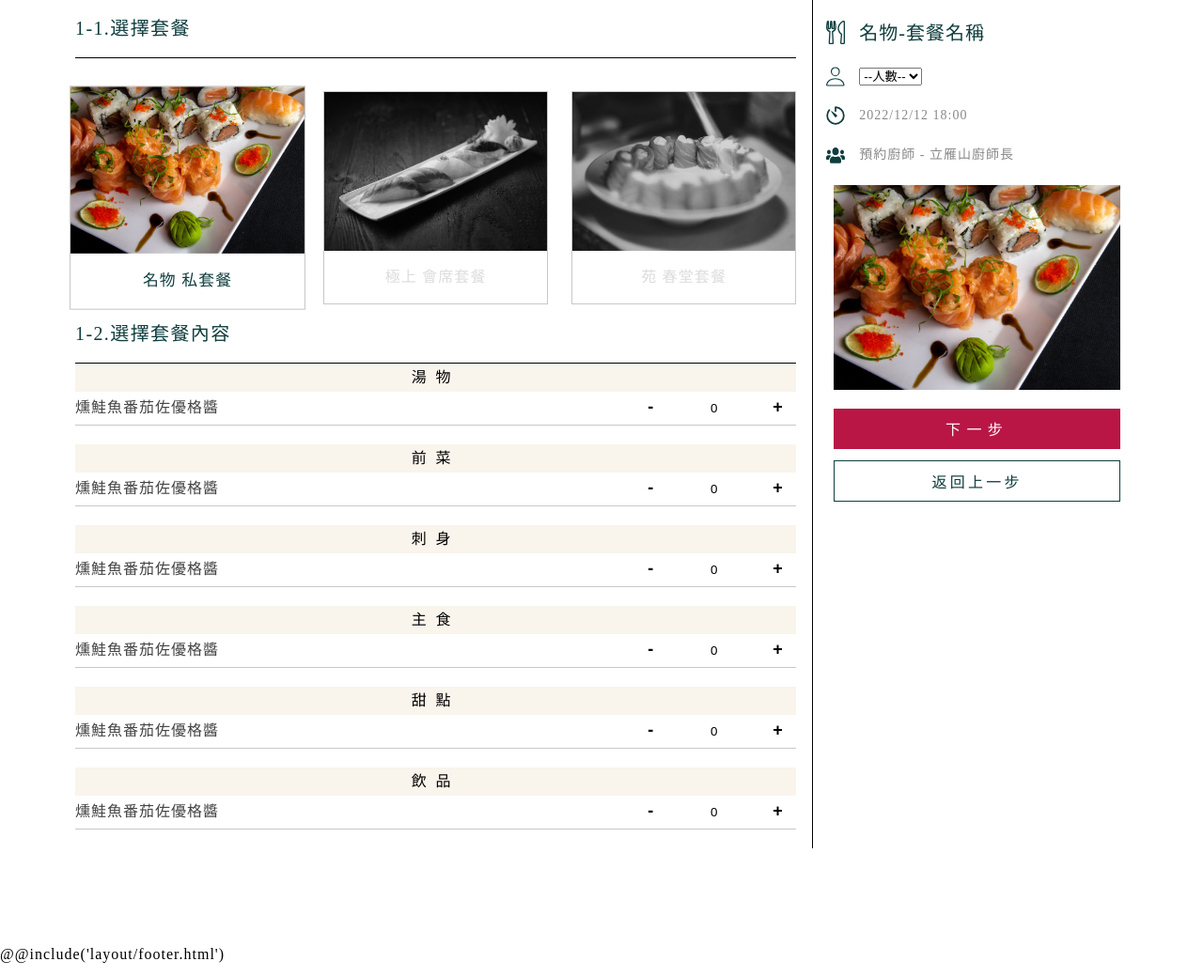
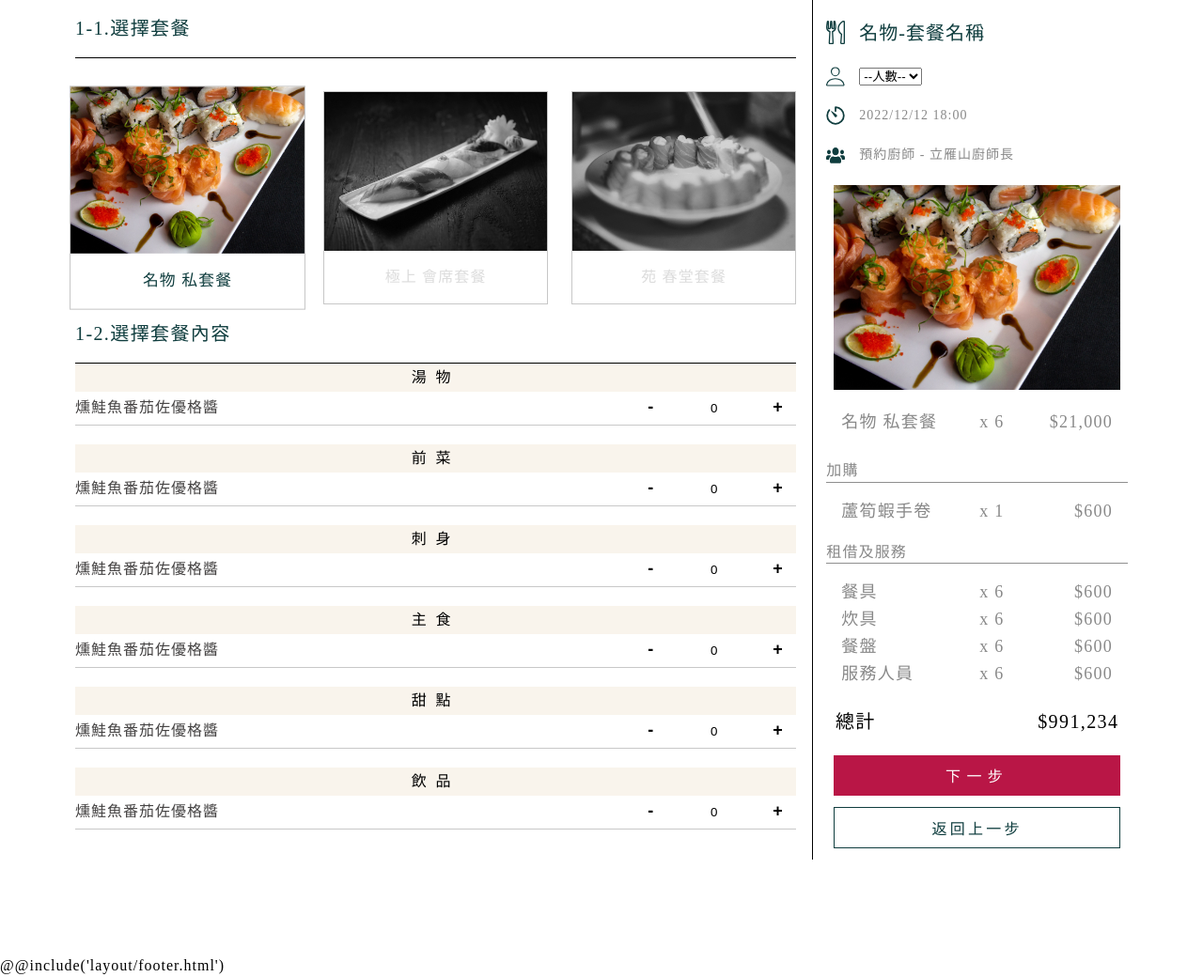
Before and after one commit to AZH0823/-SMEET_ProjInIt, a PHP site: page /reseve02.html in a window 1280 px wide. Shown: the part 182-1222 px from the top of the page at 94% size. Run offline with PHP 8.4, Linux system fonts and the light colour scheme; style sheets or scripts are compiled from the project's sources.

Commit message:
預約結帳清單表格

```diff
--- a/src/reseve02.html
+++ b/src/reseve02.html
@@ -62,7 +62,24 @@
                             </ul>
 
                             <!-- 套餐資訊 -->
+                            <div class="setInfolist">
+                                <p class="setTitle"><span>名物 私套餐</span>  <span>x 6</span><span>$21,000</span></p>
+                            </div>
                             <!-- 加購資訊 -->
+                            <ul class="addorderlist">
+                                <!-- 單點菜品 -->
+                                <div class="addorderlist_title">加購</div>
+                               <li class="dish_title"><span>蘆筍蝦手卷</span><span>x 1</span><span>$600</span></li>
+
+                               <!-- 服務 -->
+                               <div class="addorderlist_title">租借及服務</div>
+                               <li class="dish_title"><span>餐具</span><span>x 6</span><span>$600</span></li>
+                               <li class="dish_title"><span>炊具</span><span>x 6</span><span>$600</span></li>
+                               <li class="dish_title"><span>餐盤</span><span>x 6</span><span>$600</span></li>
+                               <li class="dish_title"><span>服務人員</span><span>x 6</span><span>$600</span></li>
+                            </ul>
+                            <!-- 總計 -->
+                            <div class="totalPrice"><h6>總計</h6><h6>$991,234</h6></div>
                             <!-- 結帳按鈕 -->
                             <button class="next_btn btn">下一步</button>
                             <button class="prev_btn btn">返回上一步</button>
--- a/src/sass/page/_reseve.scss
+++ b/src/sass/page/_reseve.scss
@@ -275,11 +275,78 @@
             border-left: 1px black solid;
             font-size: 14px;
             @extend .gray;
-
             @include pad() {
                 border: none;
                 padding-left: 0%;
                 grid-column: 1
+            }
+            .setInfolist,.addorderlist,.totalPrice{
+               @extend .font18;
+
+            }
+            .setInfolist .setTitle,.addorderlist .dish_title,.totalPric,.setInfolist .setTitle{
+                width: 100%;
+                padding: 0 5%;
+                // justify-content: flex-end;
+                // display: inline-flex;
+                // flex-direction: row;
+
+                display: grid;
+                grid-template-columns: 2fr 1fr 2fr ;
+                &>span{
+                    // margin-left: 25px;
+                    display: block;
+                    font-weight: 500;
+                }
+                &>span:nth-child(2){
+                    text-align: right;
+                }
+                &>span:nth-child(3){
+                    text-align: right;
+                }
+                @include pad(){
+
+                }
+
+
+                @include mobile(){
+                  font-size: 14px;
+                  line-height: 22px;
+                }
+            }
+            // 總計金額
+            .totalPrice{
+                display: grid;
+                grid-template-columns: 2fr 2fr;
+                margin: 20px 0px 20px 0px;
+                padding: 0 3%;
+                @extend .black;
+                &>h6:nth-child(2){
+                    text-align: right;
+                }
+
+                &:after{
+
+                }
+            }
+
+            .addorderlist{
+                margin-top: 25px;
+                .addorderlist_title{
+                    @extend .font16;
+                    margin: 5% 0;
+                    position: relative;
+                    &:after{
+                        content:'';
+                        position: absolute;
+                        bottom: 0%;
+                        left: 0%;
+                        height: 1px;
+                        width: 100%;
+                        background-color: #8f8f8f;
+
+                    }
+                }
             }
 
             //
```
